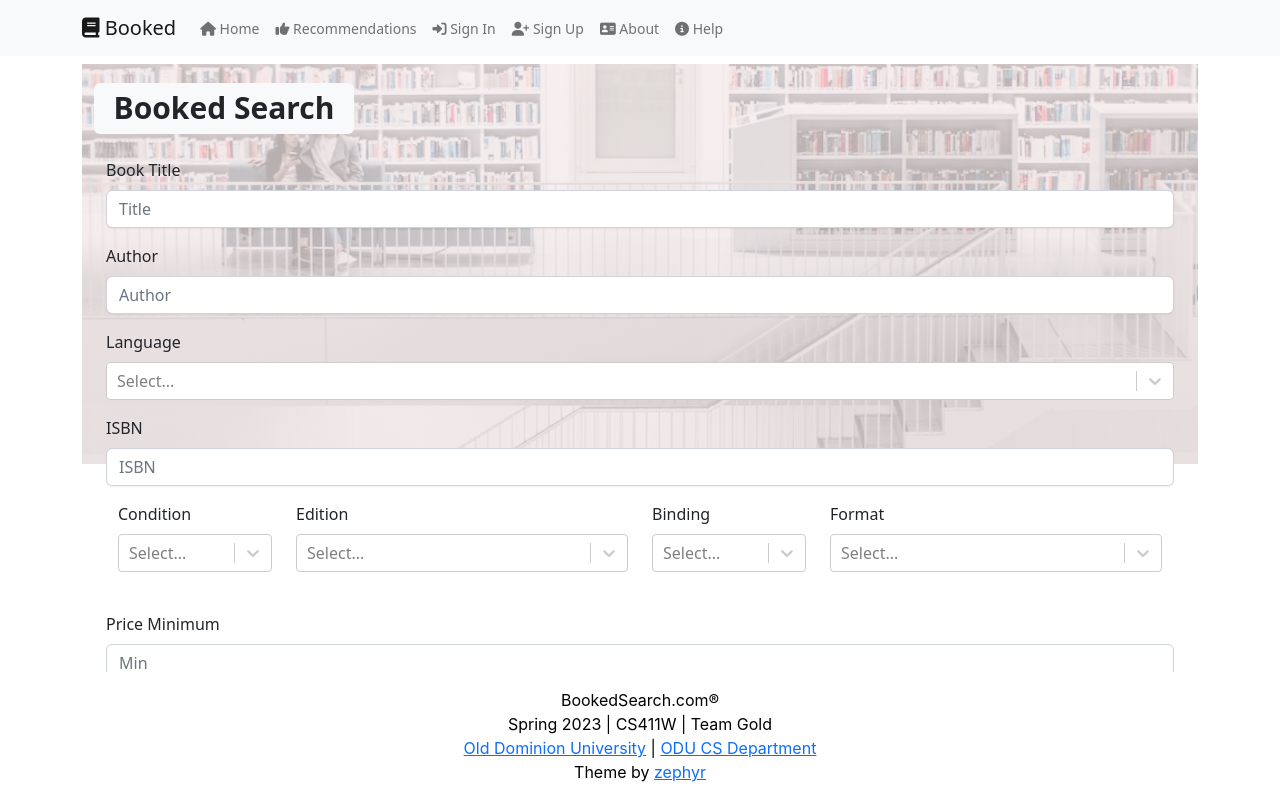
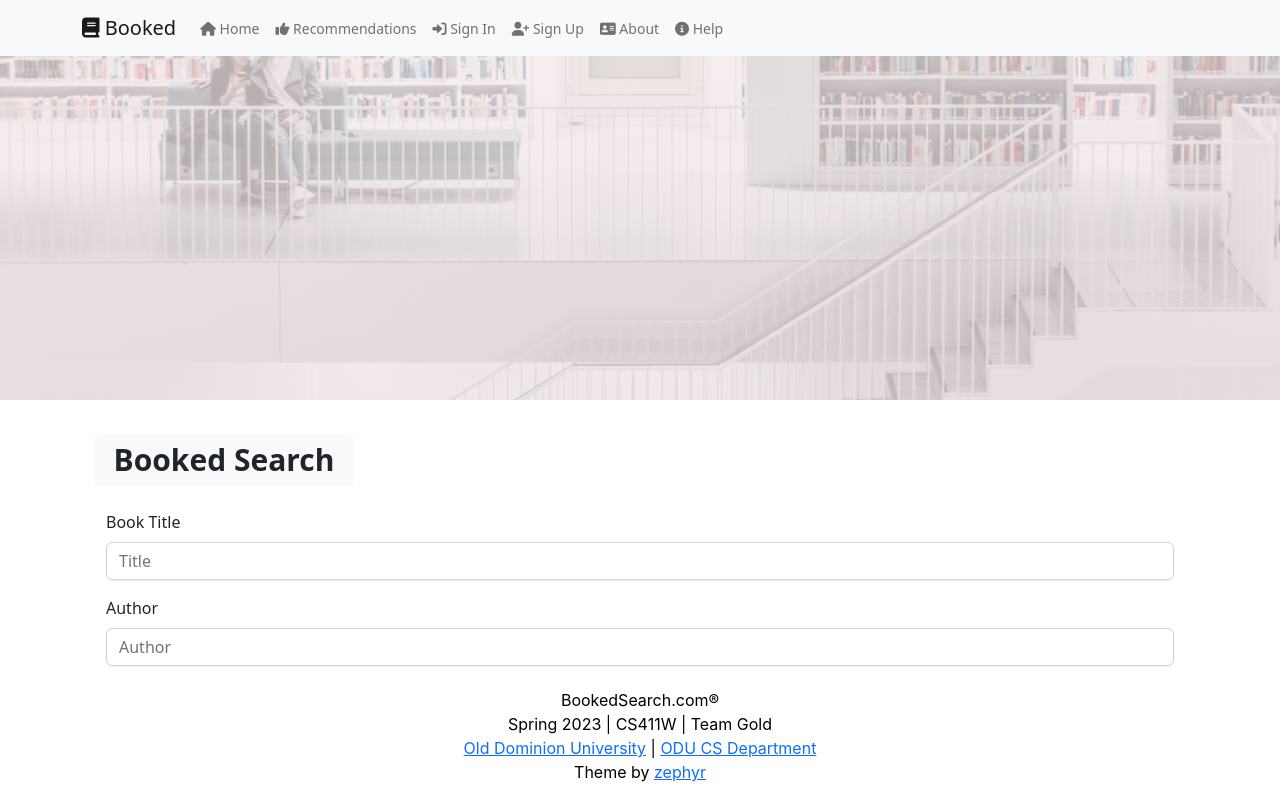
Before and after one commit to lvSojen/2023-Spring-CS411W-GOLD, a React (Create React App) app in the folder frontend/: page / in a window 1280 px wide. Shown: the top 798 px of the page. Built offline with nearby package versions, Linux system fonts and the light colour scheme.

Commit message:
now only the homepage "/" will show the header image

```diff
--- a/frontend/src/components/page/Header.js
+++ b/frontend/src/components/page/Header.js
@@ -2,11 +2,14 @@
 import { Container } from "react-bootstrap"
 import Nav from "react-bootstrap/Nav"
 import Navbar from "react-bootstrap/Navbar"
-//import NavDropdown from "react-bootstrap/NavDropdown"
+import { useLocation } from "react-router-dom"
 
 function Header() {
+  const location = useLocation()
+  const headerClassName = location.pathname === "/" ? "home-header" : ""
+
   return (
-    <header className="pb-5">
+    <header className={`pb-5 ${headerClassName}`}>
       <Navbar bg="light" expand="lg" fixed="top">
         <Container>
           <Navbar.Brand href="/">
@@ -30,8 +33,8 @@
               <Nav.Link href="/about">
                 <i class="fa-solid fa-address-card"></i> About
               </Nav.Link>
-              <Nav.Link href='/help'>
-              <i class="fa-sharp fa-solid fa-circle-info"></i> Help
+              <Nav.Link href="/help">
+                <i class="fa-sharp fa-solid fa-circle-info"></i> Help
               </Nav.Link>
             </Nav>
           </Navbar.Collapse>
--- a/frontend/src/index.css
+++ b/frontend/src/index.css
@@ -2,7 +2,7 @@
   height: 100%;
 }
 
-footer{
+footer {
   background: #fff;
   position: fixed;
   bottom: 0;
@@ -10,7 +10,7 @@
   width: 100vw;
   font-family: -apple-system, BlinkMacSystemFont, "Segoe UI", "Roboto", "Oxygen",
     "Ubuntu", "Cantarell", "Fira Sans", "Droid Sans", "Helvetica Neue",
-    sans-serif;;
+    sans-serif;
   color: #000000;
   flex-shrink: 0;
 }
--- /dev/null
+++ b/frontend/src/screens/HomeScreen.css
@@ -0,0 +1,16 @@
+.color-background {
+  background-color: rgb(177, 93, 93);
+}
+
+.home-header {
+  background-image: linear-gradient(
+      rgba(247, 235, 235, 0.75),
+      rgba(240, 229, 229, 0.75)
+    ),
+    url(../../src/assets/images/white-bookcase.jpg);
+  background-size: cover;
+  background-position: center;
+  background-repeat: no-repeat;
+  background-color: #333;
+  height: 400px;
+}
--- a/frontend/src/screens/HomeScreen.js
+++ b/frontend/src/screens/HomeScreen.js
@@ -5,7 +5,7 @@
 //import SearchForm from "../components/common/SearchForm"
 import SearchBook from "../components/common/SearchBook"
 import Badge from "react-bootstrap/Badge"
-import './Screens.css';
+import "./HomeScreen.css"
 
 function HomeScreen() {
   return (
@@ -17,7 +17,6 @@
         <SearchBook />
       </Container>
     </div>
-
   )
 }
 
--- a/frontend/src/screens/Screens.css
+++ /dev/null
@@ -1,12 +0,0 @@
-.color-background{
-    background-color: rgb(177, 93, 93);
-}
-
-.homescreen-css {
-    background-image: linear-gradient(rgba(247, 235, 235, 0.75),rgba(240, 229, 229, 0.75)),url(../../src/assets/images/white-bookcase.jpg);
-    background-size: cover;
-    background-position: center;
-    background-repeat: no-repeat;
-    background-color: #333;
-    height: 400px;
-  }
```
Lines whose indentation alone changed are shown as unchanged.
